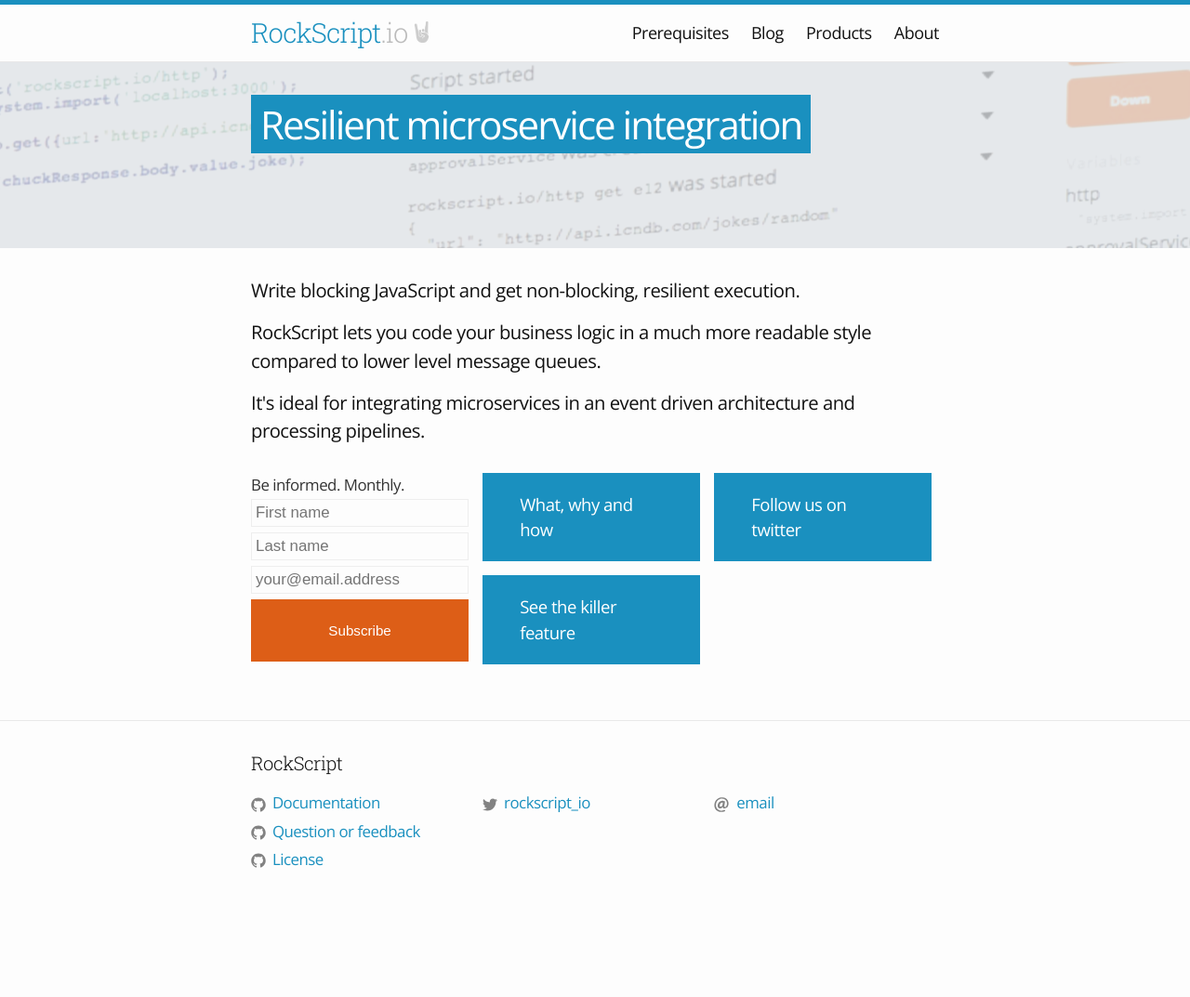
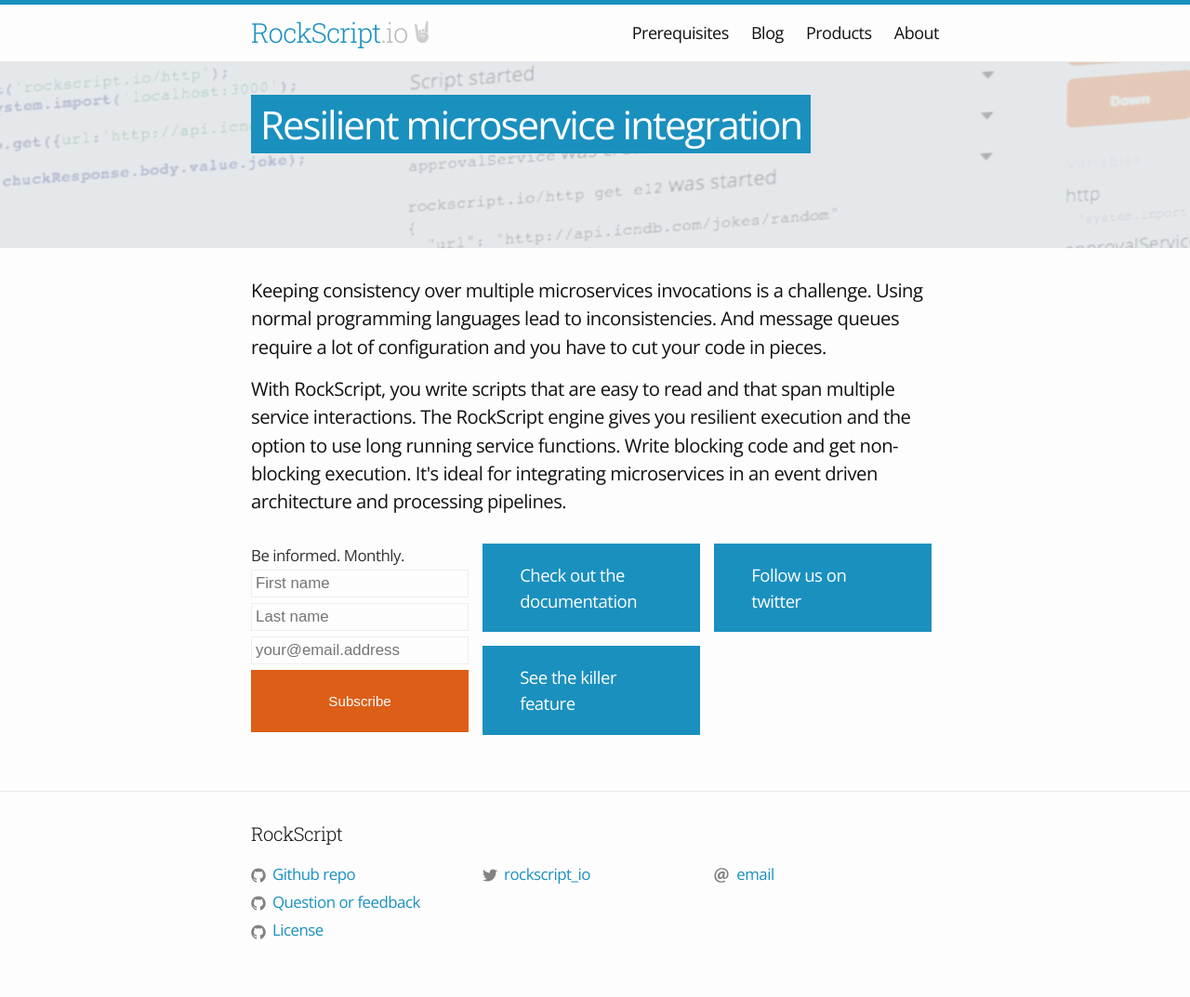
Before and after one commit to RockScript/rockscript.github.io, a Jekyll site: the page built from index.md, in a window 1280 px wide. Shown: the whole page at 93% size. Built offline with Jekyll 4.4.1, drawn with Linux system fonts in a browser that asks for light colours; before the commit the page ends 997 px from its top, so only the background shows below that.

Commit message:
Added links to new docs and updated intro text

```diff
--- a/_includes/footer.html
+++ b/_includes/footer.html
@@ -8,7 +8,7 @@
       <div class="footer-col footer-col-1">
         <ul class="social-media-list">
           <li>
-            <a href="https://github.com/rockscript/rockscript/wiki"><span class="icon icon--github">{% include icon-github.svg %}</span><span class="username">Documentation</span></a>
+            <a href="https://github.com/rockscript/rockscript"><span class="icon icon--github">{% include icon-github.svg %}</span><span class="username">Github repo</span></a>
           </li>
           <li>
             <a href="https://github.com/rockscript/rockscript/issues/new"><span class="icon icon--github">{% include icon-github.svg %}</span><span class="username">Question or feedback</span></a>
--- a/index.md
+++ b/index.md
@@ -15,15 +15,16 @@
     <div class="home">
       <div class="description">
         <p>
-          Write blocking JavaScript and get non-blocking, resilient execution.
+          Keeping consistency over multiple microservices invocations is a challenge.
+          Using normal programming languages lead to inconsistencies.  And message
+          queues require a lot of configuration and you have to cut your code in pieces.
         </p>
         <p>
-          RockScript lets you code your business logic in a much more
-          readable style compared to lower level message queues.
-        </p>
-        <p>
-          It's ideal for integrating microservices in an event driven
-          architecture and processing pipelines.
+          With RockScript, you write scripts that are easy to read and that span multiple
+          service interactions.  The RockScript engine gives you resilient execution
+          and the option to use long running service functions. Write blocking code and
+          get non-blocking execution.  It's ideal for integrating microservices in an
+          event driven architecture and processing pipelines.
         </p>
       </div>
       <div class="footer-col-wrapper">
@@ -52,8 +53,8 @@
           <!--End mc_embed_signup-->
         </div>
         <div class="footer-col footer-col-2">
-          <a class="light-grey-box" href="https://github.com/rockscript/rockscript/wiki">
-            What, why and how
+          <a class="light-grey-box" href="docs/">
+            Check out the documentation
           </a>
           <a class="light-grey-box" href="/products#webui">
             See the killer feature
```
